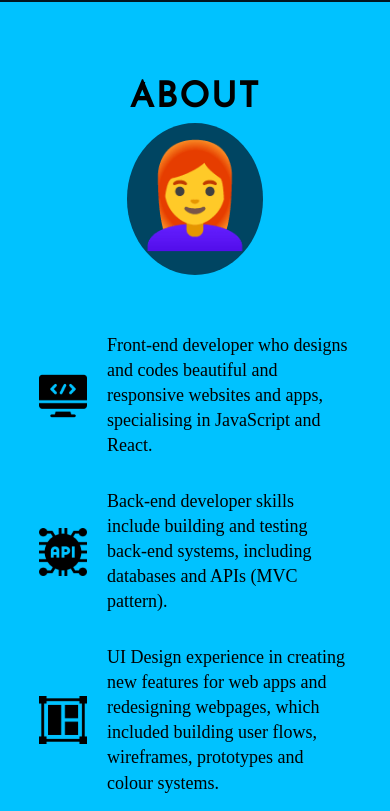
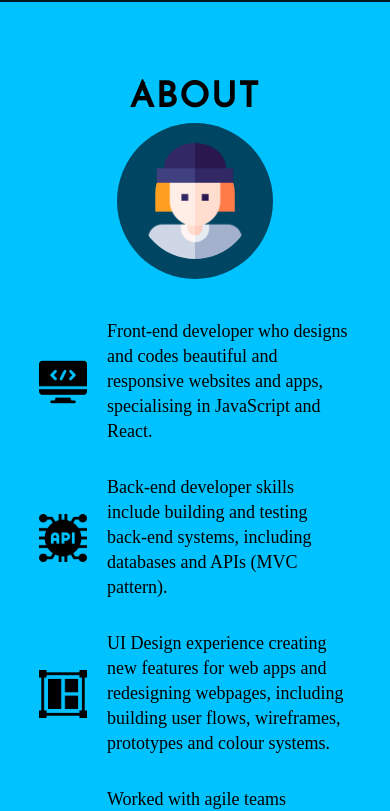
Before and after one commit to GemboJones/my-react-portfolio, a React (Vite) app: page / in a window 390 px wide. Shown: the part 900-1711 px from the top of the page. Built offline with nearby package versions, Linux system fonts and the light colour scheme; a web font is replaced by a local one.

Commit message:
updates about styling and content

```diff
--- a/src/Components/About/About.jsx
+++ b/src/Components/About/About.jsx
@@ -8,14 +8,14 @@ export const About = () => {
     <section className={styles.container} id="about">
       <h2 className={styles.title}>About</h2>
       <div className={styles.content}>
-        {/* <img
+        <img
           className={styles.aboutImage}
-          src={getImageUrl("hero/hero-2.png")}
+          src={getImageUrl("about/girl.png")}
           alt="headshot"
-        /> */}
-        <div className={styles.emoji}>
+        />
+        {/* <div className={styles.emoji}>
         <p>👩‍🦰</p>
-        </div>
+        </div> */}
         <ul className={styles.aboutItems}>
           {aboutInfo.map((about, id) => {
             return (
--- a/src/Components/About/About.module.css
+++ b/src/Components/About/About.module.css
@@ -24,20 +24,24 @@
   display: flex;
   flex-direction: row;
   align-items: center;
-  gap: 20px;
+  gap: 30px;
 }
 
-.emoji {
+/* .emoji {
   background-color: var(--color-secondary);
   padding-top: 12px;
   padding-left: 6px;
   padding-right: 6px;
   border-radius: 50%;
   font-size: 200px;
+} */
+
+.aboutImage {
+  width: 20%;
+  background-color: var(--color-secondary);
+  border-radius: 50%;
+  padding: 30px;
 }
-/* .aboutImage {
-  width: 35%;
-} */
 
 .aboutItems {
   display: flex;
@@ -53,7 +57,7 @@
   border-radius: 10px;
   padding: 10px;
   transition: 0.2s;
-  gap: 20px
+  gap: 20px;
 }
 
 .aboutItem:hover {
@@ -84,23 +88,22 @@
     /* padding-left: 10%;
   padding-right: 10%; */
     margin-left: 0;
-  margin-right: 0;
-  border-radius: 0;
+    margin-right: 0;
+    border-radius: 0;
   }
   .content {
     flex-direction: column;
   }
 
-  .emoji {
+  /* .emoji {
     font-size: 100px;
-  }
-
-  /* .aboutImage {
-    display: none;
   } */
 
-  .aboutItems {
-    margin-top: 28px;
+  .aboutImage {
+    width: 40%;
+    background-color: var(--color-secondary);
+    border-radius: 50%;
+    padding: 20px;
   }
 
   .aboutItem {
@@ -113,7 +116,7 @@
   font-size: 22px;
 } */
 
-.aboutItem p {
-  font-size: 18px;
+  .aboutItem p {
+    font-size: 18px;
+  }
 }
-}
--- a/src/data/about.json
+++ b/src/data/about.json
@@ -8,11 +8,11 @@
     "imageSrc": "about/api.png"
   },
   {
-    "text": "UI Design experience in creating new features for web apps and redesigning webpages, which included building user flows, wireframes, prototypes and colour systems.",
+    "text": "UI Design experience creating new features for web apps and redesigning webpages, including building user flows, wireframes, prototypes and colour systems.",
     "imageSrc": "about/ui.png"
   },
   {
-    "text": "Worked with agile teams (product and development) to deliver high-quality SaaS solutions in a tech company.",
+    "text": "Worked with agile teams (product and development) to help deliver high-quality SaaS solutions in a tech company.",
     "imageSrc": "about/team.png"
   },
   {
```
Also changed, not shown: assets/about/girl.png (added).
